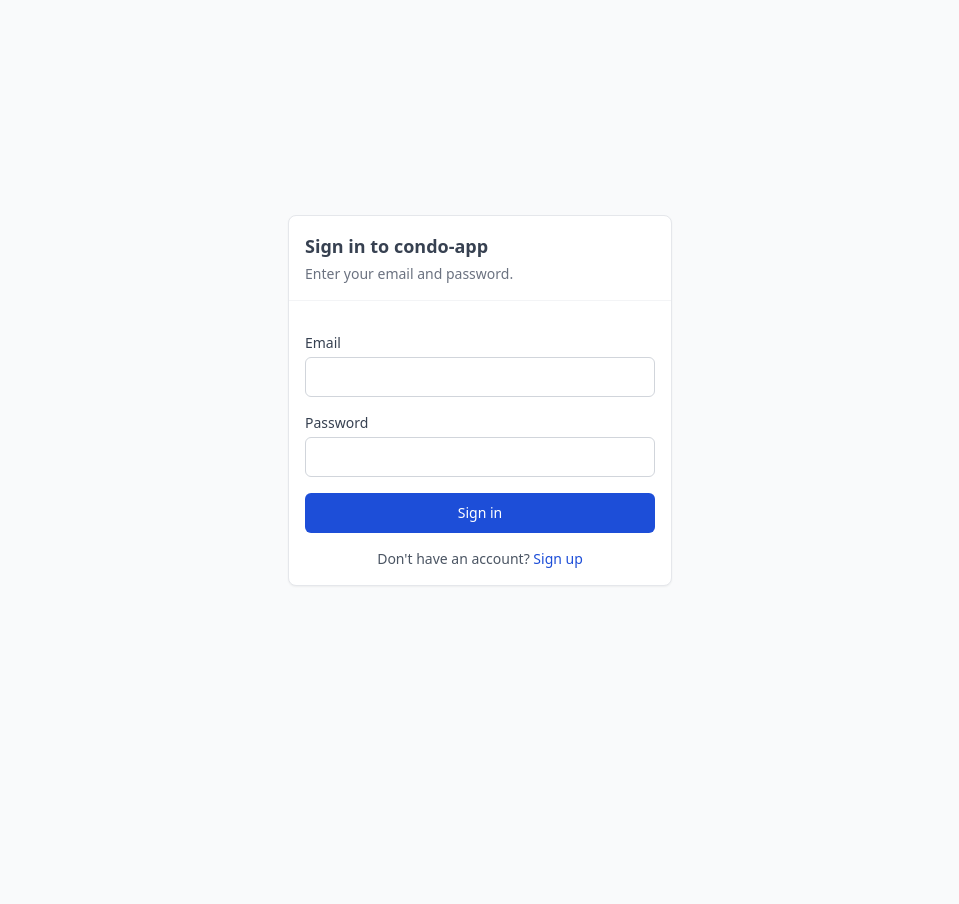
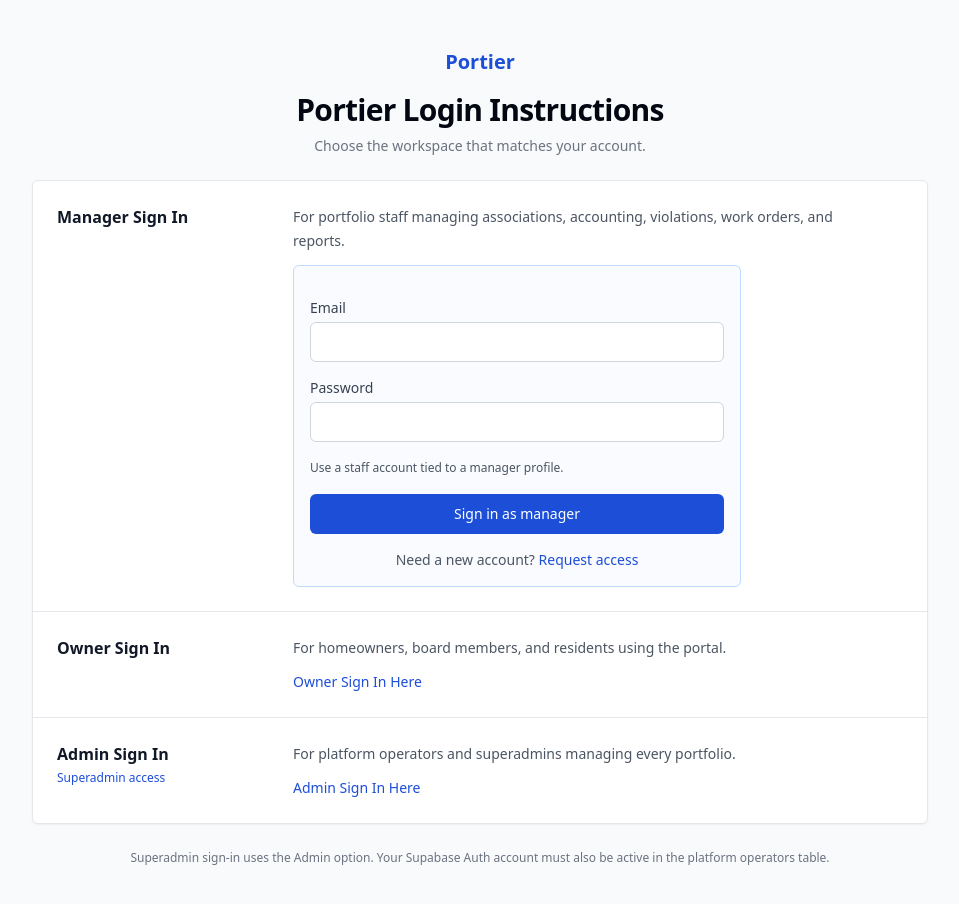
Before and after one commit to autho369-code/Condo-App, a Next.js app: page /login in a window 1280 px wide. Shown: the top 904 px of the page, without its empty margins (160-1119 px from the left). Before the commit the page ends 800 px from the top, so only its background shows below. Built offline with nearby package versions, Linux system fonts and the light colour scheme.

Commit message:
feat: add role-based sign in choices

```diff
--- a/app/(auth)/accept-invitation/page.tsx
+++ b/app/(auth)/accept-invitation/page.tsx
@@ -8,7 +8,7 @@ export default async function AcceptInvitationPage({
   searchParams,
 }: { searchParams: Promise<{ token?: string }> }) {
   const { token } = await searchParams;
-  if (!token) return <Card><CardBody>No invitation token provided.</CardBody></Card>;
+  if (!token) return <Card className="mx-auto max-w-sm"><CardBody>No invitation token provided.</CardBody></Card>;
 
   const supabase = await createClient();
   const { data: { user } } = await supabase.auth.getUser();
@@ -16,7 +16,7 @@ export default async function AcceptInvitationPage({
   // If not logged in, send them to signup/login first — they need an auth user to accept
   if (!user) {
     return (
-      <Card>
+      <Card className="mx-auto max-w-sm">
         <CardHeader><CardTitle>Accept invitation</CardTitle></CardHeader>
         <CardBody>
           <p className="mb-4 text-sm text-gray-700">You need to sign in first so we can attach the invitation to your account.</p>
@@ -38,7 +38,7 @@ export default async function AcceptInvitationPage({
 
   if (result.error) {
     return (
-      <Card>
+      <Card className="mx-auto max-w-sm">
         <CardHeader><CardTitle>Invitation problem</CardTitle></CardHeader>
         <CardBody>
           <p className="text-sm text-red-600">{result.error}</p>
@@ -49,7 +49,7 @@ export default async function AcceptInvitationPage({
   }
 
   return (
-    <Card>
+    <Card className="mx-auto max-w-sm">
       <CardHeader><CardTitle>You&apos;re in</CardTitle></CardHeader>
       <CardBody>
         <p className="mb-4 text-sm text-gray-700">Your invitation was accepted and your account is ready.</p>
--- a/app/(auth)/layout.tsx
+++ b/app/(auth)/layout.tsx
@@ -1,7 +1,7 @@
 export default function AuthLayout({ children }: { children: React.ReactNode }) {
   return (
     <div className="flex min-h-screen items-center justify-center bg-gray-50 px-4 py-12">
-      <div className="w-full max-w-sm">{children}</div>
+      <div className="w-full max-w-4xl">{children}</div>
     </div>
   );
 }
--- a/app/(auth)/login/page.tsx
+++ b/app/(auth)/login/page.tsx
@@ -1,29 +1,56 @@
 import Link from 'next/link';
-import { Card, CardHeader, CardTitle, CardBody } from '@/components/ui/card';
+import { Card } from '@/components/ui/card';
 import { Input, Label } from '@/components/ui/input';
 import { Button } from '@/components/ui/button';
 import { loginWithPassword } from '@/lib/auth/actions';
+import { getLoginModeConfig, getLoginNext, loginModes, type LoginModeId } from '@/lib/auth/login-modes';
 
-export default async function LoginPage({ searchParams }: { searchParams: Promise<{ next?: string; error?: string }> }) {
-  const { next, error } = await searchParams;
+export default async function LoginPage({
+  searchParams,
+}: {
+  searchParams: Promise<{ next?: string; error?: string; mode?: LoginModeId }>;
+}) {
+  const params = await searchParams;
+  const mode = getLoginModeConfig(params.mode);
+  const next = getLoginNext(params);
   const localPreview = process.env.LOCAL_PREVIEW_MODE === 'true';
+  const modes = Object.values(loginModes);
+
   return (
-    <Card>
-      <CardHeader>
-        <CardTitle className="text-lg">Sign in to condo-app</CardTitle>
-        <p className="text-sm text-gray-500">Enter your email and password.</p>
-      </CardHeader>
-      <CardBody>
-        {localPreview && (
-          <Link
-            href="/dashboard"
-            className="mb-4 flex h-10 w-full items-center justify-center rounded bg-gray-950 text-sm font-medium text-white hover:bg-gray-800"
+    <div className="space-y-6">
+      <header className="text-center">
+        <div className="text-xl font-semibold text-brand-600">Portier</div>
+        <h1 className="mt-4 text-3xl font-semibold tracking-tight text-gray-950">Portier Login Instructions</h1>
+        <p className="mt-2 text-sm text-gray-500">Choose the workspace that matches your account.</p>
+      </header>
+
+      <Card className="overflow-hidden rounded-md shadow-sm">
+        {modes.map((item, index) => {
+          const isActive = item.id === mode.id;
+          const href = `/login?mode=${item.id}`;
+
+          return (
+            <section
+              key={item.id}
+              className={
+                'grid gap-4 px-6 py-6 md:grid-cols-[220px_1fr] ' +
+                (index === modes.length - 1 ? '' : 'border-b border-gray-200')
+              }
             >
-            Continue to local preview
+              <div>
+                <h2 className="text-base font-semibold text-gray-900">{item.title}</h2>
+                {item.id === 'admin' && <p className="mt-1 text-xs font-medium text-brand-600">Superadmin access</p>}
+              </div>
+              <div className="space-y-3">
+                <p className="max-w-xl text-sm leading-6 text-gray-600">{item.description}</p>
+                {!isActive ? (
+                  <Link href={href} className="inline-flex items-center text-sm font-medium text-brand-600 hover:underline">
+                    {item.title} Here
                   </Link>
-        )}
-        <form action={loginWithPassword as any} className="space-y-4">
-          <input type="hidden" name="next" value={next ?? '/dashboard'} />
+                ) : (
+                  <form action={loginWithPassword as any} className="max-w-md space-y-4 rounded-md border border-blue-200 bg-blue-50/40 p-4">
+                    <input type="hidden" name="mode" value={mode.id} />
+                    <input type="hidden" name="next" value={next} />
                     <div>
                       <Label htmlFor="email">Email</Label>
                       <Input id="email" name="email" type="email" required autoComplete="email" />
@@ -32,13 +59,33 @@ export default async function LoginPage({ searchParams }: { searchParams: Promis
                       <Label htmlFor="password">Password</Label>
                       <Input id="password" name="password" type="password" required autoComplete="current-password" />
                     </div>
-          {error && <p className="text-sm text-red-600">{error}</p>}
-          <Button type="submit" className="w-full">Sign in</Button>
+                    {params.error && <p className="text-sm text-red-600">{params.error}</p>}
+                    <p className="text-xs leading-5 text-gray-600">{item.note}</p>
+                    <Button type="submit" className="w-full">{item.submitLabel}</Button>
                     <div className="text-center text-sm text-gray-600">
-            Don&apos;t have an account? <Link href="/signup" className="text-brand-600 hover:underline">Sign up</Link>
+                      Need a new account? <Link href="/signup" className="text-brand-600 hover:underline">Request access</Link>
                     </div>
                   </form>
-      </CardBody>
+                )}
+              </div>
+            </section>
+          );
+        })}
       </Card>
+
+      <div className="space-y-3 text-center">
+        {localPreview && (
+          <Link
+            href="/dashboard"
+            className="inline-flex h-9 items-center justify-center rounded bg-gray-950 px-4 text-sm font-medium text-white hover:bg-gray-800"
+          >
+            Continue to local preview
+          </Link>
+        )}
+        <p className="text-xs leading-5 text-gray-500">
+          Superadmin sign-in uses the Admin option. Your Supabase Auth account must also be active in the platform operators table.
+        </p>
+      </div>
+    </div>
   );
 }
--- a/app/(auth)/signup/page.tsx
+++ b/app/(auth)/signup/page.tsx
@@ -6,7 +6,7 @@ import { signupWithPassword } from '@/lib/auth/actions';
 
 export default function SignupPage() {
   return (
-    <Card>
+    <Card className="mx-auto max-w-sm">
       <CardHeader>
         <CardTitle className="text-lg">Create your account</CardTitle>
         <p className="text-sm text-gray-500">If you were invited, use the email address that received the invitation.</p>
--- a/lib/auth/actions.ts
+++ b/lib/auth/actions.ts
@@ -2,15 +2,17 @@
 import { createClient } from '@/lib/supabase/server';
 import { redirect } from 'next/navigation';
 import { revalidatePath } from 'next/cache';
+import { normalizeLoginMode, safeInternalNext } from '@/lib/auth/login-modes';
 
 export async function loginWithPassword(formData: FormData) {
   const supabase = await createClient();
   const email = (formData.get('email') as string)?.trim().toLowerCase();
   const password = formData.get('password') as string;
-  const next = (formData.get('next') as string) || '/dashboard';
+  const mode = normalizeLoginMode(formData.get('mode'));
+  const next = safeInternalNext(formData.get('next')) ?? '/dashboard';
 
   const { error } = await supabase.auth.signInWithPassword({ email, password });
-  if (error) return { error: error.message };
+  if (error) redirect(`/login?mode=${mode}&error=${encodeURIComponent(error.message)}`);
 
   revalidatePath('/', 'layout');
   redirect(next);
--- /dev/null
+++ b/lib/auth/login-modes.ts
@@ -0,0 +1,63 @@
+export type LoginModeId = 'manager' | 'owner' | 'admin';
+
+export interface LoginModeConfig {
+  id: LoginModeId;
+  label: string;
+  title: string;
+  description: string;
+  defaultNext: string;
+  submitLabel: string;
+  note: string;
+}
+
+export const loginModes: Record<LoginModeId, LoginModeConfig> = {
+  manager: {
+    id: 'manager',
+    label: 'Manager',
+    title: 'Manager Sign In',
+    description: 'For portfolio staff managing associations, accounting, violations, work orders, and reports.',
+    defaultNext: '/dashboard',
+    submitLabel: 'Sign in as manager',
+    note: 'Use a staff account tied to a manager profile.',
+  },
+  owner: {
+    id: 'owner',
+    label: 'Owner',
+    title: 'Owner Sign In',
+    description: 'For homeowners, board members, and residents using the portal.',
+    defaultNext: '/portal',
+    submitLabel: 'Sign in as owner',
+    note: 'Owner access is controlled by the portal profile connected to your unit.',
+  },
+  admin: {
+    id: 'admin',
+    label: 'Admin',
+    title: 'Admin Sign In',
+    description: 'For platform operators and superadmins managing every portfolio.',
+    defaultNext: '/platform/portfolios',
+    submitLabel: 'Sign in as admin',
+    note: 'Superadmin means your Supabase Auth user is active in platform_operators.',
+  },
+};
+
+export function normalizeLoginMode(value?: FormDataEntryValue | string | string[] | null): LoginModeId {
+  const raw = Array.isArray(value) ? value[0] : value;
+  return raw === 'owner' || raw === 'admin' ? raw : 'manager';
+}
+
+export function safeInternalNext(value?: FormDataEntryValue | string | string[] | null): string | null {
+  const raw = Array.isArray(value) ? value[0] : value;
+  if (typeof raw !== 'string') return null;
+
+  const trimmed = raw.trim();
+  if (!trimmed.startsWith('/') || trimmed.startsWith('//')) return null;
+  return trimmed;
+}
+
+export function getLoginModeConfig(value?: FormDataEntryValue | string | string[] | null): LoginModeConfig {
+  return loginModes[normalizeLoginMode(value)];
+}
+
+export function getLoginNext(params: { mode?: string | string[] | null; next?: string | string[] | null }) {
+  return safeInternalNext(params.next) ?? getLoginModeConfig(params.mode).defaultNext;
+}
```
Also changed, not shown: 1 other file (tests, documents, lock files or other folders). Lines whose indentation alone changed are shown as unchanged.
